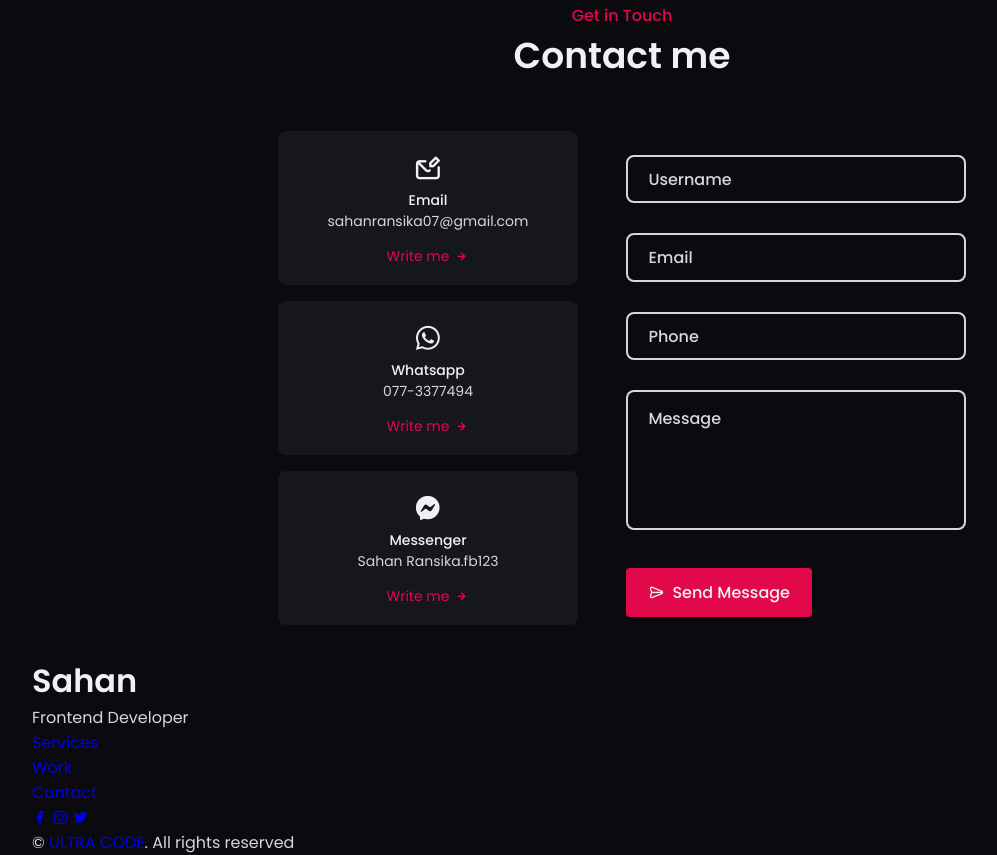
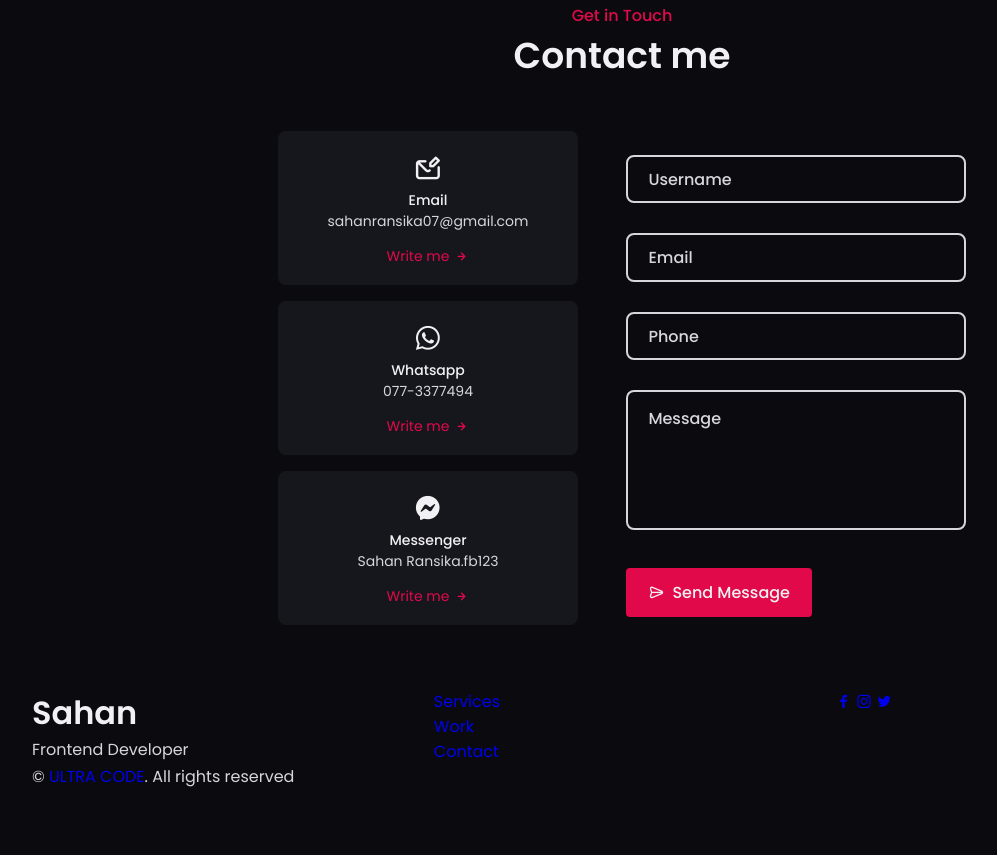
Before and after one commit to SahanRansika/Portfolio-01, a plain HTML site: page index.html in a window 1280 px wide. Shown: the part 4433-5288 px from the top of the page, without its empty margins (68-1065 px from the left). After the commit the page ends 5222 px from the top, so only its background shows below. Drawn offline with nearby package versions, Linux system fonts and the light colour scheme; files whose address does not match are found by name; a web font is replaced by a local one.

```diff
--- a/style/style.css
+++ b/style/style.css
@@ -1041,3 +1041,13 @@
     width: 50%;
     opacity: 1;
 }
+
+/*Footer*/
+.footer {
+    padding-top: 2rem;
+}
+
+.footer-container {
+    grid-template-columns: repeat(3, 1fr);
+    column-gap: 1.6rem;
+}
```
